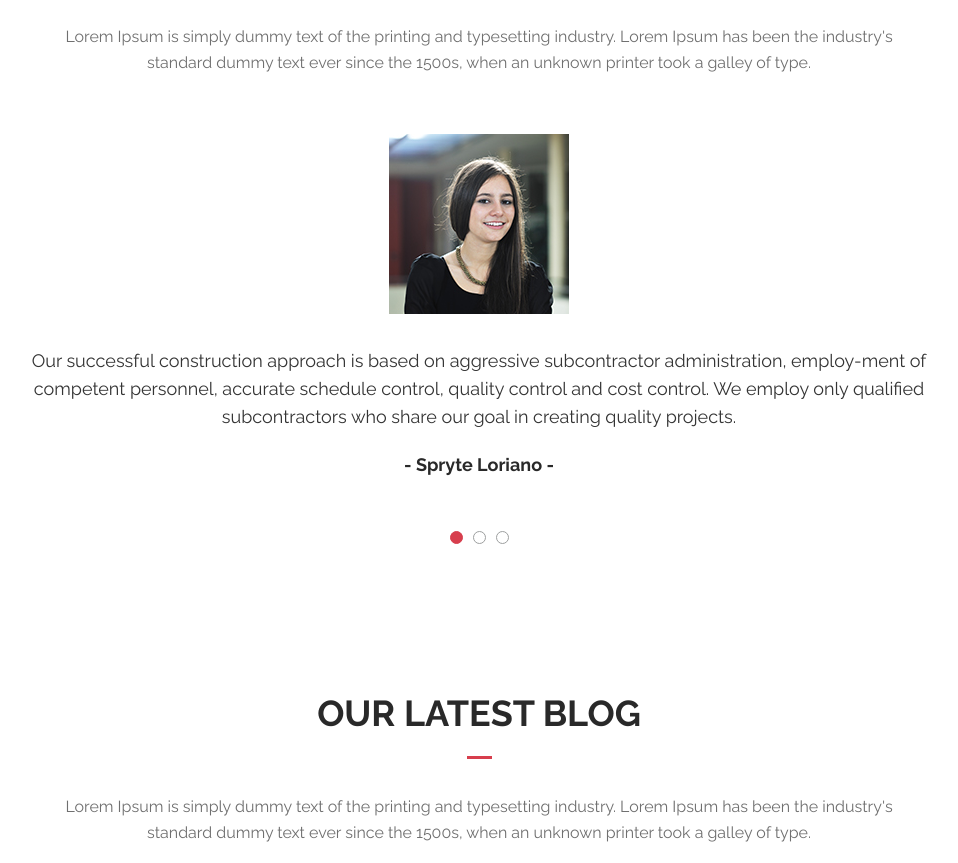
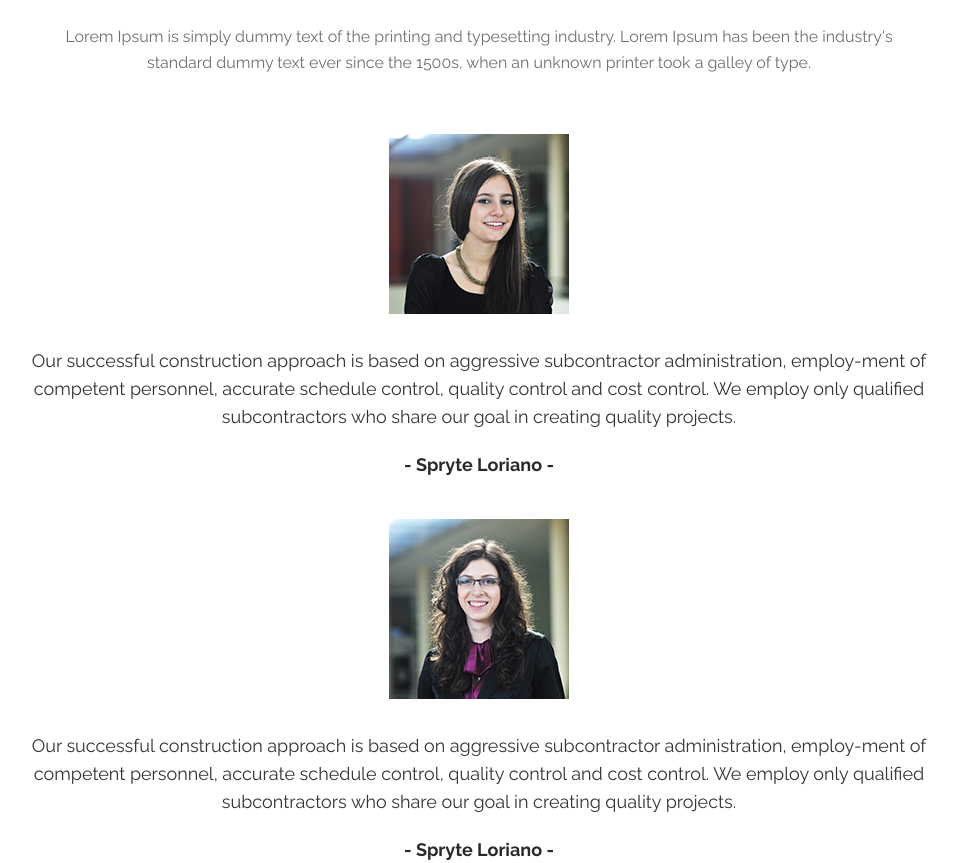
Before and after one commit to marynsetsuda/marynsetsuda.github.io, a plain HTML site: page index.html in a window 1280 px wide. Shown: the part 6240-7103 px from the top of the page, without its empty margins (161-1119 px from the left). Drawn offline with Linux system fonts and the light colour scheme.

Commit message:
remove carousel

```diff
--- a/index.html
+++ b/index.html
@@ -889,8 +889,7 @@
               <script type="text/javascript" src="vendor/revolution/revolution.extension.kenburn.min.js"></script>
               <script type="text/javascript" src="vendor/revolution/revolution.extension.actions.min.js"></script>
               <script type="text/javascript" src="vendor/revolution/revolution.extension.video.min.js"></script>
-              <!-- owl.carousel -->
-              <script type="text/javascript" src="vendor/owl-carousel/owl.carousel.min.js"></script>
+
               <!-- mixitUp -->
               <script type="text/javascript" src="vendor/jquery.mixitup.min.js"></script>
               <!-- Progress Bar js -->
```
Also changed, not shown: 1 other file.
